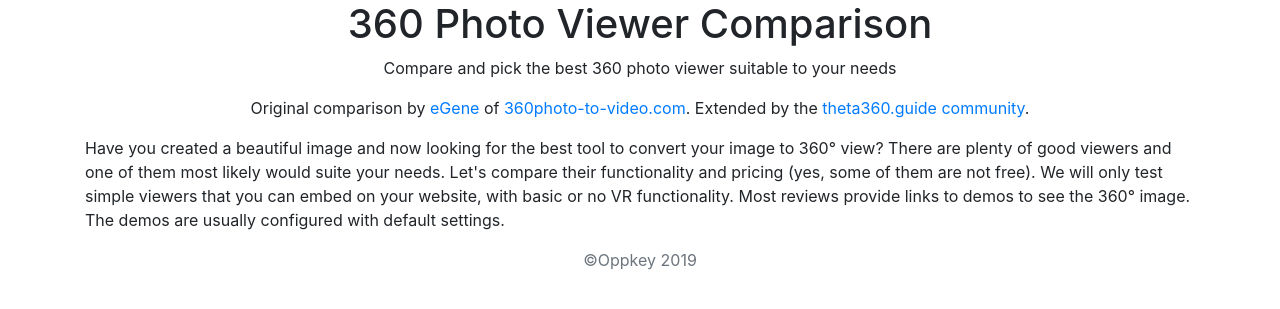
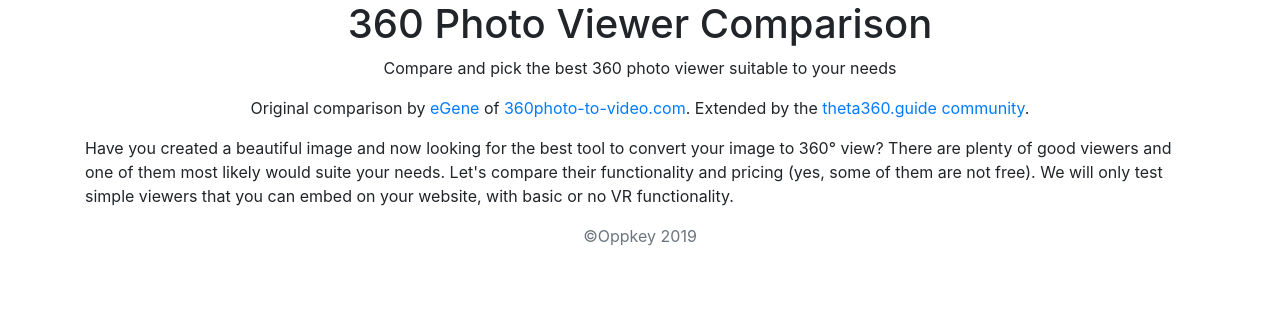
Before and after one commit to codetricity/theta360-gallery, a Django app: page /viewers/ in a window 1280 px wide. Shown: the part 56-365 px from the top of the page. Run offline with Django 3.2, Linux system fonts and the light colour scheme; data that the repository does not hold is empty; some libraries are stand-ins or nearby versions.

Commit message:
deleted demos

```diff
--- a/jobs/templates/jobs/viewers.html
+++ b/jobs/templates/jobs/viewers.html
@@ -90,8 +90,7 @@
         them most likely would suite your needs. Let's compare their functionality and
         pricing (yes, some of them are not free). We will only test simple viewers
         that you can embed on your website, with basic or no VR functionality.
-        Most reviews provide links to demos to see the 360° image.
-        The demos are usually configured with default settings.
+
     </p>
 
     {% for viewer in viewers.all %}
@@ -108,8 +107,6 @@
          <a href="{{ viewer.info_url }}">More Information</a>
         <br>
         Price: {{ viewer.price }}
-        <br>
-        <a href="{{ viewer.demo_url }}">Demo</a>
 
         <hr>
 
```
